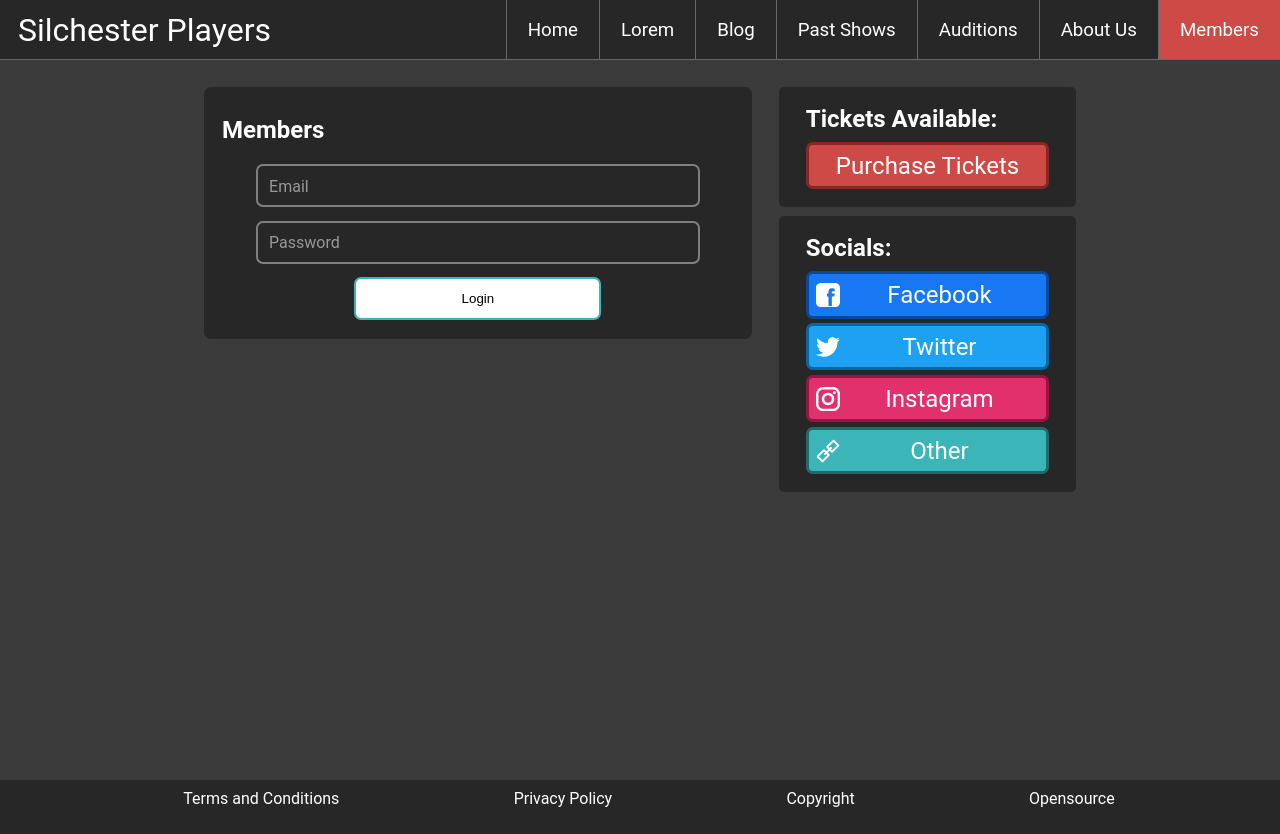
After one commit to mattl1598/open-amdram-portal, a Flask app: page /members in a window 1280 px wide. The commit adds this page. Run offline with Flask 2, Linux system fonts and the light colour scheme; style sheets or scripts are compiled from the project's sources.

Commit message:
tons of work
Signed-off-by: mattl1598 <mattl1598@gmail.com>

```diff
--- a/webapp/routes.py
+++ b/webapp/routes.py
@@ -1,6 +1,12 @@
-from flask import abort, make_response, redirect, render_template, send_file, url_for
-from webapp import app
+import corha
+import pyotp
+from flask import abort, make_response, redirect, render_template, send_file, url_for, request, session
+from flask_login import login_user, logout_user, current_user, login_required
+from webapp import app, db
+from webapp.models import User
+from webapp.svgs import fb_icon, ig_icon, other_icon, tw_icon
 import json
+from lorem_text import lorem as lorem_func
 
 
 class NavItem():
@@ -11,21 +17,77 @@ class NavItem():
 
 @app.context_processor
 def inject_nav():
+	route_split = ["/"+i for i in request.url_rule.rule[1:].split("/")]
 	nav = [
-		{"title":"Home", "link":"/", "is_active": "active"},
-		{"title":"Blog", "link":"/blog", "is_active": "inactive"},
-		{"title":"Past Shows", "link":"/past-shows", "is_active": "inactive"},
-		{"title":"Auditions", "link":"/auditions", "is_active": "inactive"},
-		{"title":"About Us", "link":"/about-us", "is_active": "inactive"},
-		{"title":"Members", "link":"/members", "is_active": "inactive"}
+		{"title": "Home", "link": "/"},
+		{"title": "Lorem", "link": "/lorem"},
+		{"title": "Blog", "link": "/blog"},
+		{"title": "Past Shows", "link": "/past-shows"},
+		{"title": "Auditions", "link": "/auditions"},
+		{"title": "About Us", "link": "/about-us"},
+		{"title": "Members", "link": "/members"}
 	]
-	print("test")
-	return dict(nav=nav)
+
+	for i in range(0, len(nav)):
+		nav[i]["is_active"] = (route_split[0] == nav[i]["link"])
+
+	socials = [
+		{"type": "facebook", "link": "www.facebook.com", "text": "Facebook", "icon": fb_icon},
+		{"type": "twitter", "link": "www.twitter.com", "text": "Twitter", "icon": tw_icon},
+		{"type": "instagram", "link": "www.instagram.com", "text": "Instagram", "icon": ig_icon},
+		{"type": "other", "link": "www.google.com", "text": "Other", "icon": other_icon}
+	]
+
+	return dict(nav=nav, socials=socials)
 
 
-@app.route("/")
+@app.route("/", methods=["GET"])
 def frontpage():
 	return render_template("frontpage.html", css="frontpage.css")
+
+
+@app.route("/lorem", methods=["GET"])
+def lorem():
+	# text = lorem.paragraphs(20)
+	return render_template("lorem.html", lorem=lorem_func.paragraphs(50), css="frontpage.css")
+
+
+@app.route("/members", methods=["GET", "POST"])
+def members():
+	if current_user.is_authenticated:
+		return redirect(url_for("dashboard"))
+	else:
+		if request.method == "POST":
+			print(request.form)
+			user = User.query.filter_by(email=request.form['email']).first()
+			if user is not None and user.verify_password(request.form['password']):
+				if user.otp_secret != "":
+					session['email'] = request.form['email']
+					return redirect(url_for("otp"))
+				else:
+					login_user(user)
+					return redirect(url_for('frontpage'))
+			else:
+				return redirect(url_for("members"))
+		else:
+			return render_template("members.html", css="members.css")
+
+
+@app.route("/members/otp", methods=["GET", "POST"])
+def otp():
+	if request.method == "GET":
+		if 'email' not in session:
+			return redirect(url_for('members'))
+		return render_template("otp.html", css="members.css")
+	else:
+		user = User.query.filter_by(email=session['email']).first()
+		totp = pyotp.TOTP(user.otp_secret)
+		session.pop('email', None)
+		if totp.verify(request.form['otp']):
+			login_user(user)
+			return redirect(url_for("frontpage"))
+		else:
+			return redirect(url_for("members"))
 
 
 @app.route("/css/<string:filename>", methods=["GET"])
@@ -34,3 +96,19 @@ def css(filename):
 	response = make_response(send_file(fp.replace("\\", "/")))
 	response.headers['mimetype'] = 'text/css'
 	return response
+
+
+@app.route("/emrg")
+def emergency_user():
+	kwargs = {
+		"email": "test2@example.com",
+		"password": "test"
+	}
+	used_ids = [value[0] for value in User.query.with_entities(User.id).all()]
+	new_id = corha.rand_string(kwargs["email"], 16, used_ids)
+	kwargs["id"] = new_id
+	new_user = User(**kwargs, otp_secret=pyotp.random_base32())
+	db.session.add(new_user)
+	db.session.commit()
+
+	return redirect(url_for("frontpage"))
--- /dev/null
+++ b/webapp/static/scss/m_dashboard.scss
@@ -0,0 +1,2 @@
+@import "partials/m_layout";
+@import "partials/layout";
--- /dev/null
+++ b/webapp/static/scss/members.scss
@@ -0,0 +1,72 @@
+@import "partials/layout";
+
+form {
+	display: flex;
+	flex-direction: column;
+	align-items: center;
+	gap: 1.5ch;
+
+	//width: 100%;
+	margin: 1ch;
+
+	> div {
+
+		position: relative;
+		width: 90%;
+	}
+
+	input {
+		margin: 0.01ch;
+		width: 100%;
+		border: 2px solid grey;
+		background: none;
+		position: relative;
+		top: 0;
+		left: 0;
+		z-index: 1;
+		padding: 12px 12px 12px 12px;
+		outline: 0;
+		box-sizing: border-box;
+		border-radius: 7px;
+
+		&[type=submit] {
+			width: 50%;
+			cursor: pointer;
+		}
+
+		&:focus,&:valid {
+			background: white;
+			border-color: $accent2;
+		}
+
+		&:focus + label, &:valid + label {
+			color: white;
+			font-size: 70%;
+			padding-left: 1.2ch;
+			padding-top: 0;
+			z-index: 2;
+			text-transform: uppercase;
+			bottom: 100%;
+			margin-top: -2ch;
+		}
+	}
+
+	label {
+		transition: // not padding
+				background 0.2s,
+				color 0.2s,
+				top 0.2s,
+				bottom 0.2s,
+				right 0.2s,
+				left 0.2s,
+				padding 0.2s;
+		position: absolute;
+		color: #999;
+		padding-left: 1.5ch;
+		padding-top: 1.4ch;
+		top: 0;
+		//bottom: 0;
+		text-align: center;
+		margin: auto;
+	}
+}
--- a/webapp/static/scss/partials/_layout.scss
+++ b/webapp/static/scss/partials/_layout.scss
@@ -1,19 +1,159 @@
+@import "variables";
+
 @font-face {
   font-family: Roboto;
   src: url('https://fonts.googleapis.com/css2?family=Roboto&display=swap');
 }
 
-$accent1-colour: #cd4a46;
-
 body {
 	margin: 0;
-	background-color: black;
+	background-color: $bg2;
 	color: white;
 	font-family: Roboto, sans-serif;
-	height: 100vh;
+	min-height: 100vh;
+	overflow-x: hidden;
+	overflow-y: auto;
 }
 
+div.main-outer {
+	display: flex;
+	flex-direction: row;
+	justify-content: flex-start;
+
+	width: 100vw;
+	min-height: 90vh;
+	position: relative;
+	right: 0;
+}
+
+div.portal-nav {
+	display: none;
+}
+
+div.main-section {
+	flex-grow: 1;
+
+	display: flex;
+	flex-direction: row;
+	justify-content: center;
+	column-gap: 3ch;
+	align-items: flex-start;
+	padding: 3ch 0;
+
+	div.content {
+		min-width: 40%;
+		max-width: 60%;
+		min-height: 20%;
+		background-color: $bg1;
+		padding: 1ch 2ch;
+		border-radius: 7px;
+	}
+	div.sidebar {
+		max-width: 25%;
+		gap: 1ch;
+		display: flex;
+		flex-direction: column;
+
+		div {
+			background-color: $bg1;
+			padding: 2ch 3ch;
+			border-radius: 5px;
+
+			gap: 0.5ch;
+			display: flex;
+			flex-direction: column;
+
+			h2 {
+				margin: 0 0 0.3ch;
+			}
+		}
+
+		div.tickets {
+			gap: 0.5ch;
+			a {
+				background-color: $accent1;
+				padding: 0.5ch 2ch;
+				text-align: center;
+				font-size: 1.5em;
+				border-radius: 7px;
+				border: 3px solid darken($accent1, 20%);
+				text-decoration: none;
+				color: white;
+			}
+			a:hover {
+				box-shadow: inset 0 0 0 2ch #3b3b3b60;
+			}
+		}
+
+		div.socials {
+
+			a {
+				padding: 0.5ch 0.5ch;
+				text-align: center;
+				font-size: 1.5em;
+				border-radius: 7px;
+				text-decoration: none;
+				color: white;
+
+				display: flex;
+				flex-direction: row;
+				justify-content: flex-start;
+				align-items: center;
+
+				span.icon {
+					display: flex;
+					font-size: inherit;
+					flex-direction: column;
+					justify-content: center;
+
+					svg {
+						font-size: inherit;
+						width: auto;
+						height: 1.5rem;
+						fill: white;
+					}
+				}
+				span.text {
+					flex-grow: 2;
+				}
+			}
+
+			a:hover {
+				box-shadow: inset 0 0 0 2ch #3b3b3b60;
+			}
+
+			a.facebook {
+				background-color: #1877f2;
+				border: 3px solid darken(#1877f2, 20%);
+			}
+
+			a.instagram {
+				background-color: #e1306c;
+				border: 3px solid darken(#e1306c, 20%);
+			}
+
+			a.twitter {
+				background-color: #1da1f2;
+				border: 3px solid darken(#1da1f2, 20%);
+			}
+
+			a.other {
+				background-color: $accent2;
+				border: 3px solid darken($accent2, 20%);
+			}
+
+			a.other:nth-child(2n) {
+				background-color: $accent1;
+				border: 3px solid darken($accent1, 20%);
+			}
+		}
+	}
+}
+
+
 div.title-bar {
+	position: relative;
+	z-index: 9999;
 	display: flex;
 	flex-direction: row;
 	align-items: center;
@@ -23,7 +163,7 @@ div.title-bar {
 	border-right: 0;
 
 	color: white;
-	background-color: #272727;
+	background-color: $bg1;
 
 	div.nav {
 		list-style-type: none;
@@ -36,13 +176,16 @@ div.title-bar {
 			color: inherit;
 			text-decoration: none;
 			border-left: 1px solid dimgrey;
+			white-space: nowrap;
+			background-color: $bg1;
+			//border-bottom: 1px solid dimgrey;
 
 			&.active {
-				background-color: $accent1-colour;
+				background-color: $accent1;
 			}
 
 			&:hover {
-				background-color: $accent1-colour;
+				background-color: $accent1;
 			}
 
 			h3 {
@@ -55,22 +198,34 @@ div.title-bar {
 	div.title {
 		margin: 1ch;
 		padding-left: 1ch;
-		color: inherit;
-		h1 {
-			margin: 0;
-			color: inherit;
-			font-weight: normal;
+		color: white;
+		white-space: nowrap;
+
+		a {
+			text-decoration: none;
+			color: white;
+
+			h1 {
+				margin: 0;
+				color: inherit;
+				font-weight: normal;
+			}
+
+			&:hover {
+				color: $accent1;
+			}
 		}
 	}
+}
 
-}
+
 
 div.footer {
 	background-color: #272727;
-	position: absolute;
+	position: relative;
 	bottom: 0;
-	min-height: 4ch;
-	//width: 100vw;
+	height: 4ch;
+	width: 100vw;
 	padding: 1ch;
 
 	display: flex;
--- /dev/null
+++ b/webapp/static/scss/partials/_m_layout.scss
@@ -0,0 +1,12 @@
+@import "variables";
+
+.portal-nav {
+	display: flex !important;
+	flex-direction: column;
+	width: fit-content;
+	background: $bg1;
+}
+
+.sidebar {
+	display: none !important;
+}
--- /dev/null
+++ b/webapp/static/scss/partials/_variables.scss
@@ -0,0 +1,4 @@
+$accent1: #cd4a46;
+$accent2: #3CB5B9;
+$bg1: #272727;
+$bg2: #3b3b3b;
--- /dev/null
+++ b/webapp/svgs.py
@@ -0,0 +1,32 @@
+fb_icon = '<path d="M40,0H10C4.486,0,0,4.486,0,10v30c0,5.514,4.486,10,10,10h30c5.514,0,10-4.486,10-10V10C50,4.486,' \
+          '45.514,0,40,0z M39,17h-3 c-2.145,0-3,0.504-3,2v3h6l-1,6h-5v20h-7V28h-3v-6h3v-3c0-4.677,1.581-8,7-8c2.902,' \
+          '0,6,1,6,1V17z"></path> '
+tw_icon = '<path d="M 44.71 14.75 c 0.02 0.44 0.03 0.87 0.03 1.32 c 0 13.5 -10.28 29.08 -29.08 29.08 c -5.77 0 -11.14 ' \
+          '-1.69 -15.67 -4.59 c 0.8 0.09 1.62 0.14 2.44 0.14 c 4.79 0 9.19 -1.63 12.69 -4.37 c -4.47 -0.09 -8.24 ' \
+          '-3.04 -9.54 -7.1 c 0.62 0.12 1.26 0.18 1.92 0.18 c 0.93 0 1.83 -0.12 2.69 -0.36 c -4.67 -0.94 -8.2 -5.07 ' \
+          '-8.2 -10.02 c 0 -0.04 0 -0.09 0 -0.13 c 1.38 0.77 2.95 1.22 4.63 1.28 C 3.89 18.35 2.09 15.21 2.09 11.67 c ' \
+          '0 -1.87 0.5 -3.63 1.38 -5.14 c 5.04 6.18 12.57 10.25 21.06 10.68 c -0.17 -0.75 -0.26 -1.53 -0.26 -2.33 c 0 ' \
+          '-5.64 4.57 -10.22 10.22 -10.22 c 2.94 0 5.59 1.24 7.45 3.22 c 2.33 -0.46 4.52 -1.31 6.49 -2.48 c -0.77 ' \
+          '2.39 -2.38 4.39 -4.49 5.65 c 2.07 -0.24 4.04 -0.79 5.87 -1.61 C 48.44 11.5 46.7 13.3 44.71 14.75 z"></path> '
+ig_icon = '<path d="M 35.2059 0 H 14.9382 C 6.7012 0 0 6.7012 0 14.9382 v 20.2677 c 0 ' \
+          '8.237 6.7012 14.9382 14.9382 14.9382 h 20.2677 c 8.237 0 14.9382 -6.7012 14.9382 -14.9382 V 14.9382 C ' \
+          '50.144 6.7012 43.4428 0 35.2059 0 z M 45.0996 35.2059 c 0 5.4641 -4.4296 9.8937 -9.8937 9.8937 H 14.9382 c ' \
+          '-5.4641 0 -9.8937 -4.4296 -9.8937 -9.8937 V 14.9382 c 0 -5.4642 4.4296 -9.8937 9.8937 -9.8937 h 20.2677 c ' \
+          '5.4641 0 9.8937 4.4295 9.8937 9.8937 L 45.0996 35.2059 L 45.0996 35.2059 z"/><path ' \
+          'd="M 25.072 12.103 C 17.9209 12.103 12.103 17.9209 12.103 25.072 s 5.8179 12.969 12.969 12.969 S 38.0411 ' \
+          '32.2231 38.0411 25.072 S 32.2232 12.103 25.072 12.103 z M 25.072 32.9966 c -4.3766 0 -7.9246 -3.5479 ' \
+          '-7.9246 -7.9246 s 3.548 -7.9246 7.9246 -7.9246 c 4.3766 0 7.9246 3.5479 7.9246 7.9246 C 32.9966 29.4486 ' \
+          '29.4486 32.9966 25.072 32.9966 z"/>' \
+          '<circle cx = "38.0278" cy = "12.1884" r = "3.1045"/> '
+other_icon = '<path d="M 47.9375 12.14 L 37.845 2.05 c -0.7375 -0.7375 -2.0425 -0.7375 -2.78 0 L 21.87 15.245 c ' \
+             '-0.7675 0.7675 -0.7675 2.0125 0 2.78 l 3.655 3.655 l -3.8325 3.8375 L 18.0375 21.865 c -0.7675 -0.7675 ' \
+             '-2.0125 -0.7675 -2.78 0 l -13.195 13.19 c -0.7675 0.7675 -0.7675 2.0125 0 2.78 l 10.0925 10.0925 c ' \
+             '0.385 0.3825 0.8875 0.575 1.39 0.575 c 0.5025 0 1.0075 -0.1925 1.39 -0.575 l 13.2 -13.19 c 0.37 -0.37 ' \
+             '0.575 -0.8675 0.575 -1.39 c 0 -0.5225 -0.2075 -1.0225 -0.575 -1.39 l -3.66 -3.66 l 3.8325 -3.8375 l ' \
+             '3.655 3.655 c 0.3825 0.3825 0.8875 0.575 1.39 0.575 c 0.5025 0 1.005 -0.1925 1.39 -0.575 l 13.195 ' \
+             '-13.195 c 0.3675 -0.3675 0.575 -0.8675 0.575 -1.39 C 48.515 13.0075 48.305 12.51 47.9375 12.14 z M ' \
+             '23.9625 33.3475 l -10.4175 10.41 l -7.3125 -7.3125 l 10.415 -10.41 l 2.265 2.2625 l -1.675 1.67 c ' \
+             '-0.7675 0.7675 -0.7675 2.0125 0 2.78 c 0.385 0.3825 0.89 0.575 1.39 0.575 c 0.5075 0 1.0075 -0.1925 ' \
+             '1.39 -0.575 l 1.675 -1.67 L 23.9625 33.3475 z M 33.3525 23.945 l -2.265 -2.265 l 1.6575 -1.655 c 0.7675 ' \
+             '-0.7675 0.7675 -2.0125 0 -2.78 c -0.7675 -0.7675 -2.0125 -0.7675 -2.78 0 L 28.305 18.9 l -2.265 -2.265 ' \
+             'l 10.415 -10.415 l 7.3125 7.3125 L 33.3525 23.945 z">'
--- a/webapp/templates/frontpage.html
+++ b/webapp/templates/frontpage.html
@@ -1,4 +1,7 @@
 {% extends "layout.html" %}
 {% block content %}
 {#<p>Hello World!</p>#}
+	{% if current_user.is_authenticated %}
+        Hi {{ current_user.firstname }}!
+	{% endif %}
 {% endblock %}
--- a/webapp/templates/layout.html
+++ b/webapp/templates/layout.html
@@ -8,21 +8,47 @@
 <body>
 
 <div class="title-bar">
-	<div class="title"><h1>Silchester Players</h1></div>
+	<div class="title"><a href="/"><h1>Silchester Players</h1></a></div>
 	<div class="nav">
 		{% for item in nav %}
-			<a href="{{ item["link"] }}" class="{{ item["is_active"] }}"><h3>{{ item["title"] }}</h3></a>
+			<a href="{{ item["link"] }}" class="{{ "active" if item["is_active"] }}"><h3>{{ item["title"] }}</h3></a>
 		{% endfor %}
 	</div>
 </div>
 
-<div class="main-section">
-	<div class="content">
-		{% block content %}
-		{% endblock %}
+<div class="main-outer">
+	<div class="portal-nav">
+		<a href="/members/dashboard">Dashboard</a>
 	</div>
-	<div class="sidebar">
+	<div class="main-section">
+		<div class="content">
+			{% block content %}
+			{% endblock %}
+		</div>
 
+		<div class="sidebar">
+			{# tickets #}
+			{% if True %}
+				<div class="tickets">
+					<h2>Tickets Available:</h2>
+					<a href="/tickets" target="_blank">Purchase Tickets</a>
+				</div>
+			{% endif %}
+
+			{# socials #}
+			{% if True %}
+				<div class="socials">
+					<h2>Socials:</h2>
+					{% for link in socials %}
+						<a class="{{ link["type"] }}" href="{{ link["url"] }}" target="_blank">
+							<span class="icon"><svg viewbox="0 0 50 50">{{ link["icon"] | safe }}</svg></span>
+							<span class="text">{{ link["text"] }}</span>
+						</a>
+					{% endfor %}
+				</div>
+			{% endif %}
+
+		</div>
 	</div>
 </div>
 
--- /dev/null
+++ b/webapp/templates/members.html
@@ -0,0 +1,16 @@
+{% extends "layout.html" %}
+{% block content %}
+	<h2>Members</h2>
+	<form action="/members" method="post">
+		<div>
+			<input id="email" name="email" type="text" required>
+			<label for="email">Email</label>
+		</div>
+		<div>
+			<input id="password" name="password" type="password" required>
+			<label for="password">Password</label>
+		</div>
+
+		<input type="submit" value="Login">
+	</form>
+{% endblock %}
--- /dev/null
+++ b/webapp/templates/members/dashboard.html
@@ -0,0 +1,4 @@
+{% extends "members/members_layout.html" %}
+{% block portal_content %}
+<p>test</p>
+{% endblock %}
--- /dev/null
+++ b/webapp/templates/members/members_layout.html
@@ -0,0 +1,6 @@
+{% extends "layout.html" %}
+{% block content %}
+
+	{% block portal_content %}
+	{% endblock %}
+{% endblock %}
```
Also changed, not shown: requirements.txt (added, +18 -0 lines), webapp/__init__.py (+20 -2 lines), webapp/members_routes.py (added, +10 -0 lines), webapp/models.py (added, +121 -0 lines), webapp/templates/lorem.html (added, +10 -0 lines), webapp/templates/otp.html (added, +12 -0 lines).
